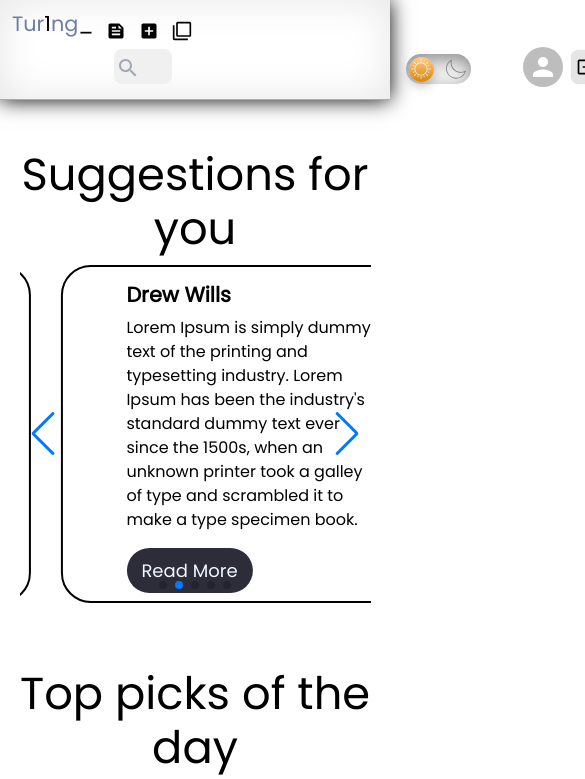
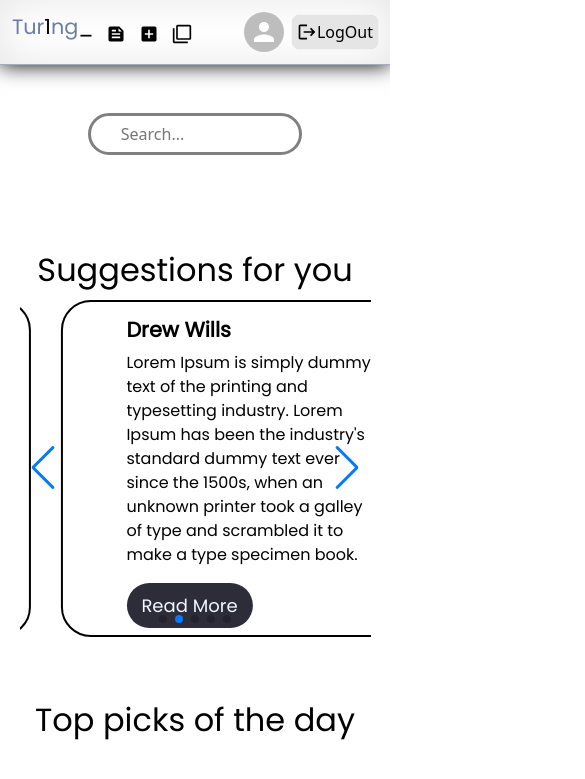
Before and after one commit to AtriSukul1508/Njack_Hack_It_Out-Tur1ng-, a React (Create React App) app in the folder tur1ng/: page / in a window 390 px wide. Shown: the top 779 px of the page, 585 px wide, since content can reach past the window. Built offline with nearby package versions, Linux system fonts and the light colour scheme; a web font is replaced by a local one.

Commit message:
Fixed navbar and profile

```diff
--- a/tur1ng/src/Components/Home/Home.jsx
+++ b/tur1ng/src/Components/Home/Home.jsx
@@ -13,6 +13,7 @@ import Footer from '../Footer/Footer';
 import { Container } from '@mui/system';
 import SuggestionSlide from './SuggestionSlide';
 import TopPick from './TopPick';
+import SearchBar from './SearchBar';
 
 const Home = () => {
   const { user } = useAuthContext();
@@ -41,6 +42,7 @@ const Home = () => {
   return (
     <div className='home'>
         {/* <HomeLeftComponent /> */}
+        <SearchBar />
         <SuggestionSlide />
         <TopPick />
         {/* <HomeRightComponent /> */}
--- /dev/null
+++ b/tur1ng/src/Components/Home/SearchBar.jsx
@@ -0,0 +1,11 @@
+import React from "react";
+
+const SearchBar = () => {
+    return(
+        <div className="search-bar">
+            <input type='search' placeholder='Search...' name='search_bar' />
+        </div>
+    )
+}
+
+export default SearchBar;
--- a/tur1ng/src/Components/Navbar/Navbar.jsx
+++ b/tur1ng/src/Components/Navbar/Navbar.jsx
@@ -51,10 +51,10 @@ const Navbar = () => {
 
 
 
-                    <div className='search_bar_container'>
+                    {/* <div className='search_bar_container'>
                         <Search className='search_icon' />
                         <input type='search' placeholder='Search...' name='search_bar' />
-                    </div>
+                    </div> */}
 
                     {/* <div className='profile_name'>
                         {user ? <NavLink to={`/profile/${user.user._id}`} ><Avatar src={user.user.image} alt={user.user.name} /></NavLink> : <><Avatar alt="No_image" /></>}
--- a/tur1ng/src/Components/Toggle/Toggle.jsx
+++ b/tur1ng/src/Components/Toggle/Toggle.jsx
@@ -34,8 +34,8 @@ const Toggle = () => {
                 defaultChecked={mode === "dark"}
             />
             <label className='dark_mode_label' for='darkmode-toggle'>
-                <Sun />
-                <Moon />
+                {/* <Sun />
+                <Moon /> */}
             </label>
         </div>
     );
--- a/tur1ng/src/Components/UserProfile/ProfileStyles.css
+++ b/tur1ng/src/Components/UserProfile/ProfileStyles.css
@@ -176,7 +176,8 @@ input[type="tel"] {
 /* Profile page styles */
 .profile-page {
   margin: 0;
-  padding: 20px;
+  /* padding: 20px; */
+  height: 90vh;
   display: flex;
   align-items: center;
   justify-content: space-evenly;
@@ -185,15 +186,23 @@ input[type="tel"] {
 
 /* Profile header styles */
 .profile-header {
+  /* display: flex;
+  flex-direction: column;
+  align-items: center;
+  margin-bottom: 40px; */
   display: flex;
   flex-direction: column;
-  align-items: center;
-  margin-bottom: 40px;
 }
-.profile-contents{
+
+.profile-details{
   display: flex;
-  flex-direction: row;
+  flex-direction: column;
+  background-color: #698da6b3;
+  padding: 3rem;
+  border-radius: 30px;
+  animation: floaty 0.8s infinite alternate !important;
 }
+
 .profile-photo {
   position: relative;
   margin-right: 40px;
@@ -219,12 +228,12 @@ input[type="tel"] {
 
 .profile-details h1 {
   font-size: 36px;
-  margin-bottom: 8px;
+  /* margin-bottom: 8px; */
 }
 
 .profile-details h2 {
   font-size: 24px;
-  margin-bottom: 16px;
+  /* margin-bottom: 16px; */
   color: #555;
 }
 
@@ -330,3 +339,36 @@ form {
 .form-row button[type="button"]:hover {
   background-color: #005ea8;
 }
+
+@media(max-width: 850px){
+  .profile-page {
+    flex-direction: column;
+    height: 80vh !important;
+  }
+}
+
+@media(max-width: 500px){
+
+  .profile-page {
+    padding: 1rem;
+  }
+
+  .profile-details{
+    padding: 1.5rem;
+  }
+
+  .profile-details h1 {
+    font-size: 26px;
+  }
+
+  .profile-details h2 {
+    font-size: 15px;
+    /* margin-bottom: 16px; */
+    color: #555;
+  }
+
+  .profile-details p {
+    font-size: 16px;
+  }
+
+}
--- a/tur1ng/src/styles/home.css
+++ b/tur1ng/src/styles/home.css
@@ -14,6 +14,17 @@
     flex-direction: column;
     row-gap: 3rem;
     background-color: var(--body_background);
+    padding-top: 3rem;
+    align-items: center;
+}
+
+.search-bar input{
+    width: 40vw;
+    height: 10vh;
+    border-radius: 50px;
+    border: 3px solid gray;
+    background-color: transparent;
+    color: var(--text_color);
 }
 
 .suggestive__content__container{
@@ -138,3 +149,29 @@
 .feed__content__container::-webkit-scrollbar-track{
     background: #000;
 } */
+
+@media(max-width: 850px){
+    .search-bar input{
+        width: 50vw;
+        height: 6vh;
+    }
+
+    .search-bar input::placeholder{
+        font-size: 1.3rem;
+    }
+}
+
+@media(max-width: 550px){
+    .search-bar input{
+        width: 55vw;
+        height: 5vh;
+    }
+
+    .search-bar input::placeholder{
+        font-size: 1rem;
+    }
+
+    h1{
+        font-size: 2rem !important;
+    }
+}
--- a/tur1ng/src/styles/navbar.css
+++ b/tur1ng/src/styles/navbar.css
@@ -90,37 +90,9 @@
     color: white;
 
 }
-.search_bar_container{
-    position: absolute;
-    display: block;
-    margin-right: 375px;
-    width: 22%;
-    padding: 10px;
-}
-.search_bar_container .search_icon{
-    position: absolute;
-    left: 12px;
-    top: 17px;
-    color: #6d79939c;
-}
-.search_bar_container input{
-    width: 15vw !important;
-    height: 35px;
-    padding: 10px 25px 10px 30px !important;
-    padding-left: 1.8rem;
-    border-radius: 8px;
-    background-color: rgb(240, 240, 240);
-    outline: none;
-    border: none !important;
-}
-.search_bar_container input:focus{
-    border: none !important;
-    outline: none;
-    box-shadow: 0px 0px 4px #00000078 !important;
-}
 
 .toggle-btn{
-    padding-left: 24rem;
+    /* padding-left: 24rem; */
     display: flex;
     justify-content: center;
     align-items: center;
@@ -146,6 +118,12 @@
     background-color: #e04e4e;
 }
 
+@media only screen and (max-width: 650px) {
+    .toggle-btn{
+        display: none;
+    }
+}
+
 @media only screen and (max-width: 415px) {
     .heading_title{
         font-size: 1.3rem !important;
--- a/tur1ng/src/styles/toggle.css
+++ b/tur1ng/src/styles/toggle.css
@@ -1,13 +1,13 @@
 .dark_mode {
-    margin-top: -20px;
-    margin-left: 10px;
+    /* margin-top: -20px;
+    margin-left: 10px; */
 }
 
 .dark_mode_label {
     width: 65px;
     height: 30px;
     position: relative;
-    display: block;
+    /* display: block; */
     background: #ebebeb;
     border-radius: 200px;
     box-shadow: inset 0px 5px 15px rgba(0, 0, 0, 0.4),
```
